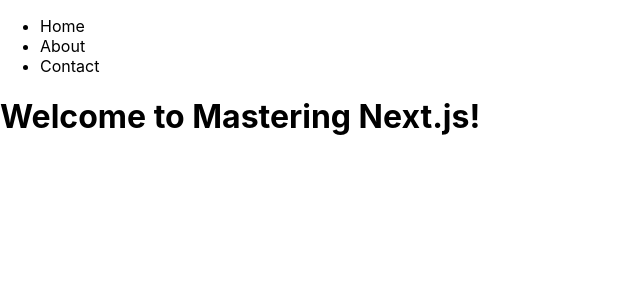
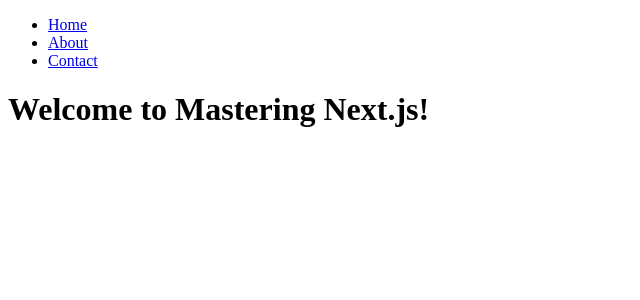
Before and after one commit to IamManchanda/nextjs-navigation-linking, a Next.js app: page / in a window 1280 px wide. Shown: the top 300 px of the page, without its empty margins (0-640 px from the left). Built offline with nearby package versions, Linux system fonts and the light colour scheme.

Commit message:
Global Styling!

```diff
--- a/src/assets/styles/scss/globals.scss
+++ b/src/assets/styles/scss/globals.scss
@@ -1,16 +1,7 @@
-html,
-body {
-  padding: 0;
-  margin: 0;
-  font-family: -apple-system, BlinkMacSystemFont, Segoe UI, Roboto, Oxygen,
-    Ubuntu, Cantarell, Fira Sans, Droid Sans, Helvetica Neue, sans-serif;
+html {
+  box-sizing: border-box;
 }
 
-a {
-  color: inherit;
-  text-decoration: none;
+*, *::before, *::after {
+  box-sizing: inherit;
 }
-
-* {
-  box-sizing: border-box;
-}
```
